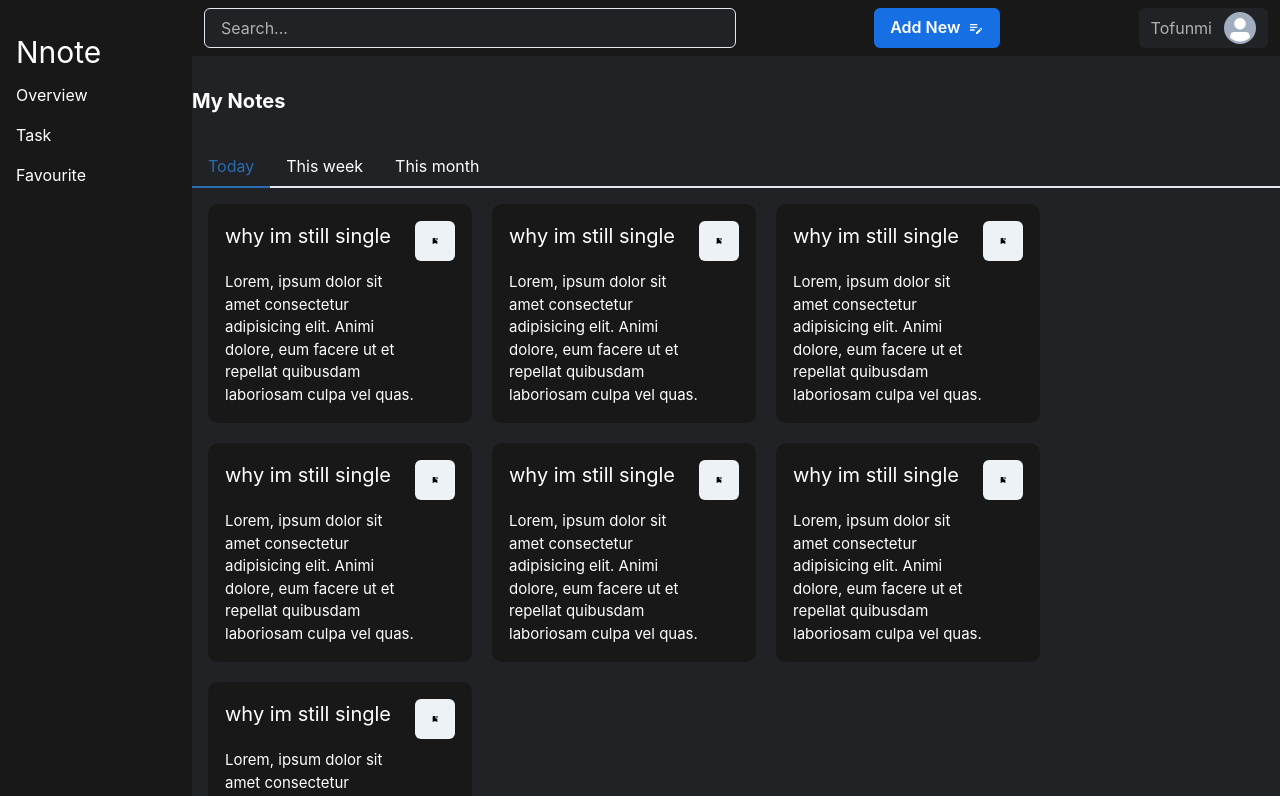
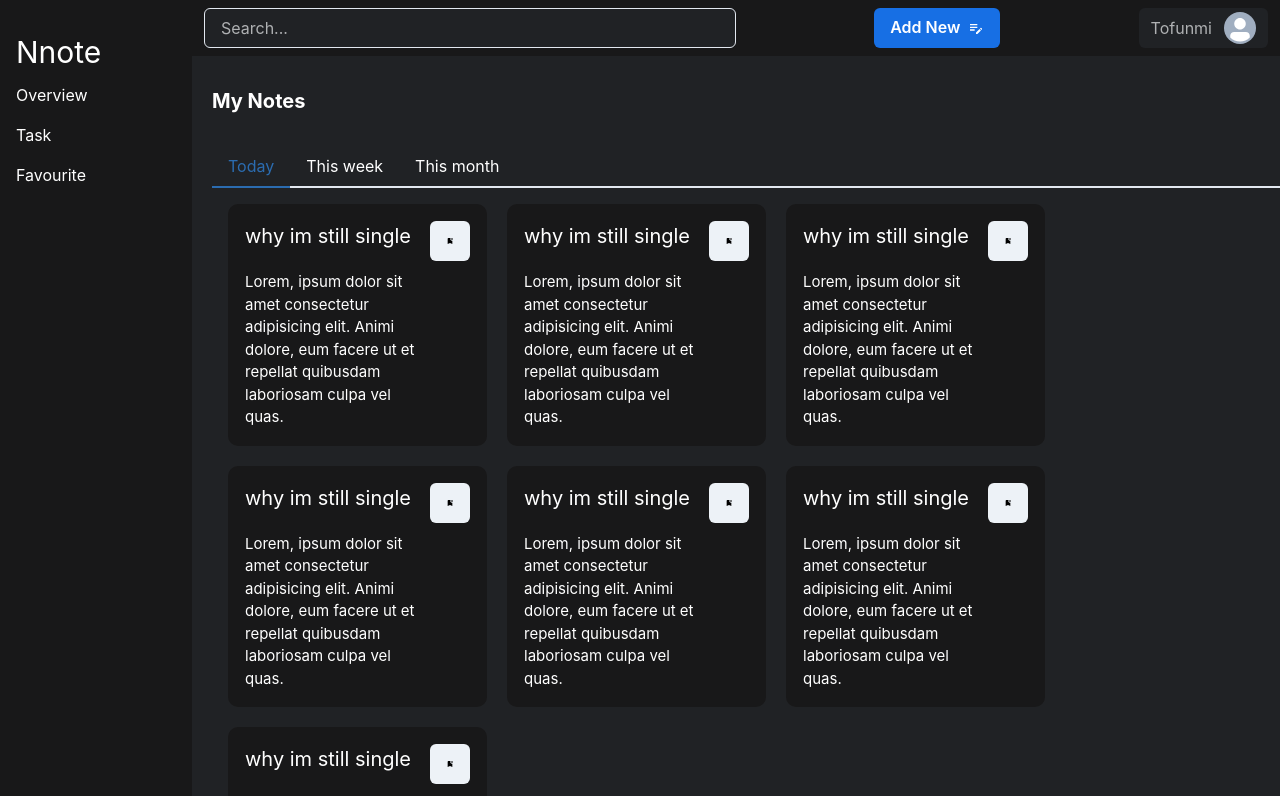
Before and after one commit to devtofunmi/Nnote, a React (Vite) app: page /dashboard in a window 1280 px wide. Shown: the top 796 px of the page. Built offline with nearby package versions, Linux system fonts and the light colour scheme.

Commit message:
add padding left to the flex

```diff
--- a/src/pages/DashBoard.jsx
+++ b/src/pages/DashBoard.jsx
@@ -1,4 +1,4 @@
-import { Box, Flex, Input, Text } from "@chakra-ui/react";
+import { Flex } from "@chakra-ui/react";
 import React from "react";
 import Main from "../components/Main";
 
@@ -8,7 +8,7 @@ const DashBoard = () => {
   return (
     <DashboardLayout>
       <Flex>
-        <Flex justifyContent={"center"} alignItems={"center"}>
+        <Flex pl={"20px"} justifyContent={"center"} alignItems={"center"}>
           <Main />
         </Flex>
       </Flex>
```
